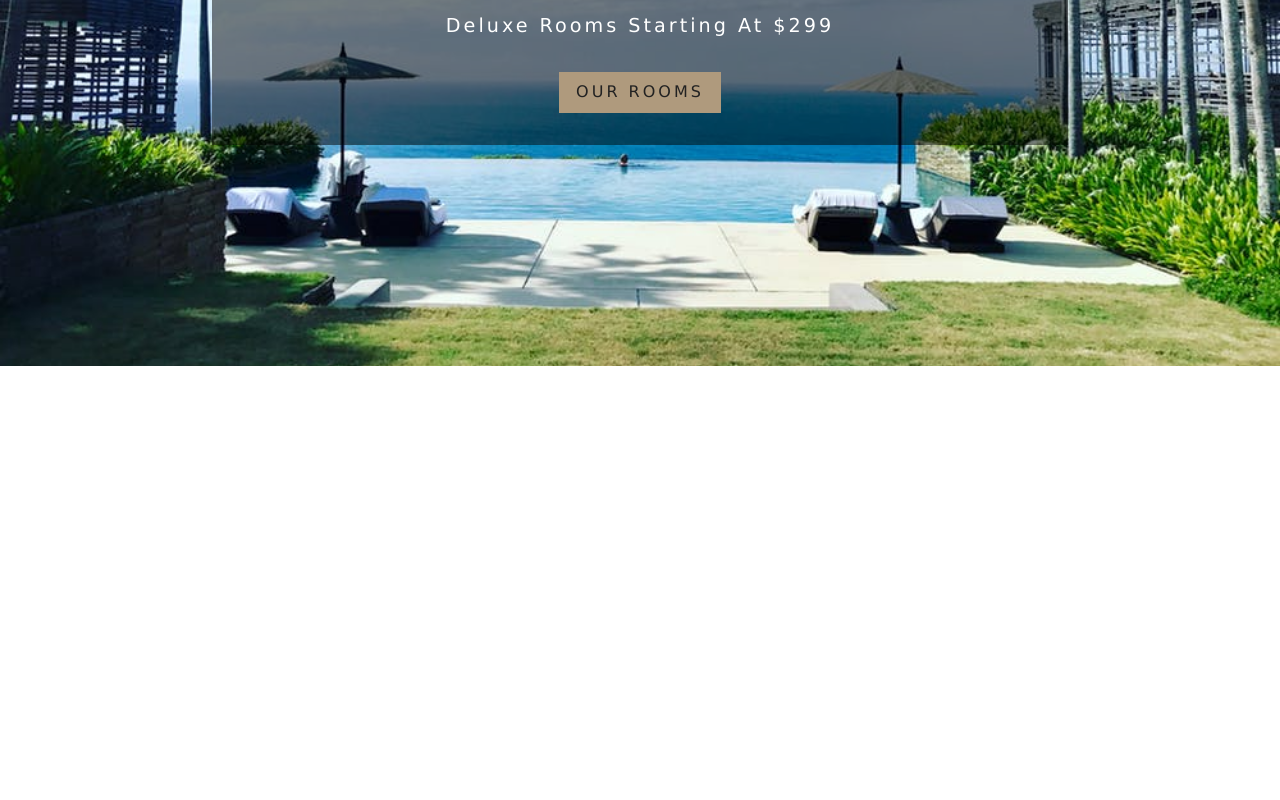
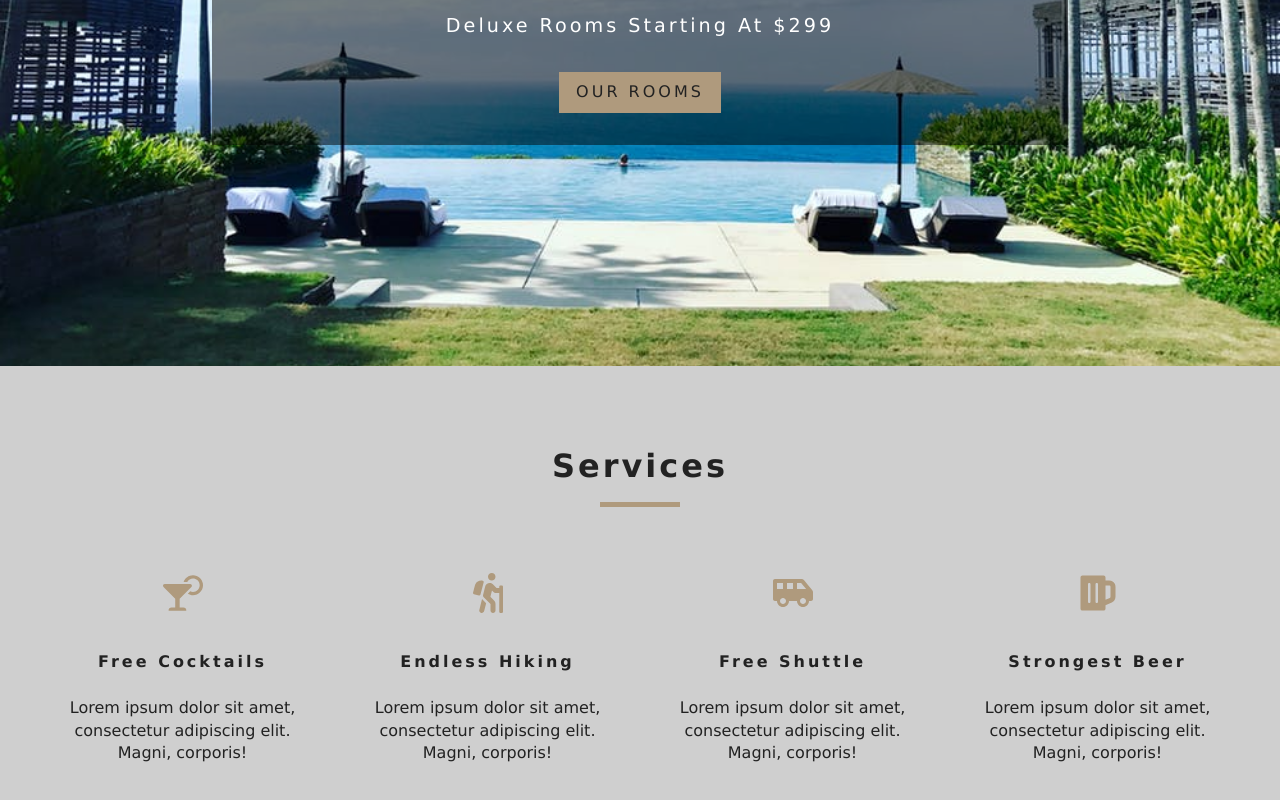
Before and after one commit to kolpakovin/four-seasons, a React (Create React App) app: page / in a window 1280 px wide. Shown: the part 434-1234 px from the top of the page. Before the commit the page ends 800 px from the top, so only its background shows below. Built offline with nearby package versions, Linux system fonts and the light colour scheme.

Commit message:
services component + updated css for the component

```diff
--- a/src/App.css
+++ b/src/App.css
@@ -252,6 +252,7 @@
 }
 .services h6 {
   letter-spacing: var(--mainSpacing);
+  text-transform: capitalize;
 }
 .services p {
   width: 80%;
--- /dev/null
+++ b/src/components/Services.js
@@ -0,0 +1,44 @@
+import React, { useState } from 'react';
+import { FaCocktail, FaHiking, FaShuttleVan, FaBeer } from 'react-icons/fa';
+import Title from './Title';
+
+const Services = () => {
+    const [services, setServices] = useState([
+        {
+            icon: <FaCocktail />,
+            title: "Free Cocktails",
+            info: "Lorem ipsum dolor sit amet, consectetur adipiscing elit. Magni, corporis!"
+        },
+        {
+            icon: <FaHiking />,
+            title: "Endless Hiking",
+            info: "Lorem ipsum dolor sit amet, consectetur adipiscing elit. Magni, corporis!"
+        },
+        {
+            icon: <FaShuttleVan />,
+            title: "Free Shuttle",
+            info: "Lorem ipsum dolor sit amet, consectetur adipiscing elit. Magni, corporis!"
+        },
+        {
+            icon: <FaBeer />,
+            title: "Strongest Beer",
+            info: "Lorem ipsum dolor sit amet, consectetur adipiscing elit. Magni, corporis!"
+        }
+    ])
+    return (
+        <section className="services">
+            <Title title="services" />
+            <div className="services-center">
+                {services.map((item, index) => {
+                    return <article key={index} className="service">
+                        <span>{item.icon}</span>
+                        <h6>{item.title}</h6>
+                        <p>{item.info}</p>
+                    </article>
+                })}
+            </div>
+        </section>
+    )
+};
+
+export default Services;
--- /dev/null
+++ b/src/components/Title.js
@@ -0,0 +1,12 @@
+import React from 'react';
+
+const Title = ({ title }) => {
+    return (
+        <div className="section-title">
+            <h4>{title}</h4>
+            <div></div>
+        </div>
+    );
+}
+
+export default Title;
--- a/src/pages/Home.js
+++ b/src/pages/Home.js
@@ -1,10 +1,13 @@
 import React from 'react';
 import Hero from '../components/Hero';
 import Banner from '../components/Banner';
+import Services from '../components/Services';
+
 import { Link } from 'react-router-dom';
 
 const Home = () => {
     return (
+        <>
             <Hero>
                 <Banner title="luxurious rooms" subtitle="deluxe rooms starting at $299" >
                     <Link to="/rooms" className="btn-primary" >
@@ -12,6 +15,8 @@
                 </Link>
                 </Banner>
             </Hero>
+            <Services />
+        </>
     )
 }
 
```
Lines whose indentation alone changed are shown as unchanged.
